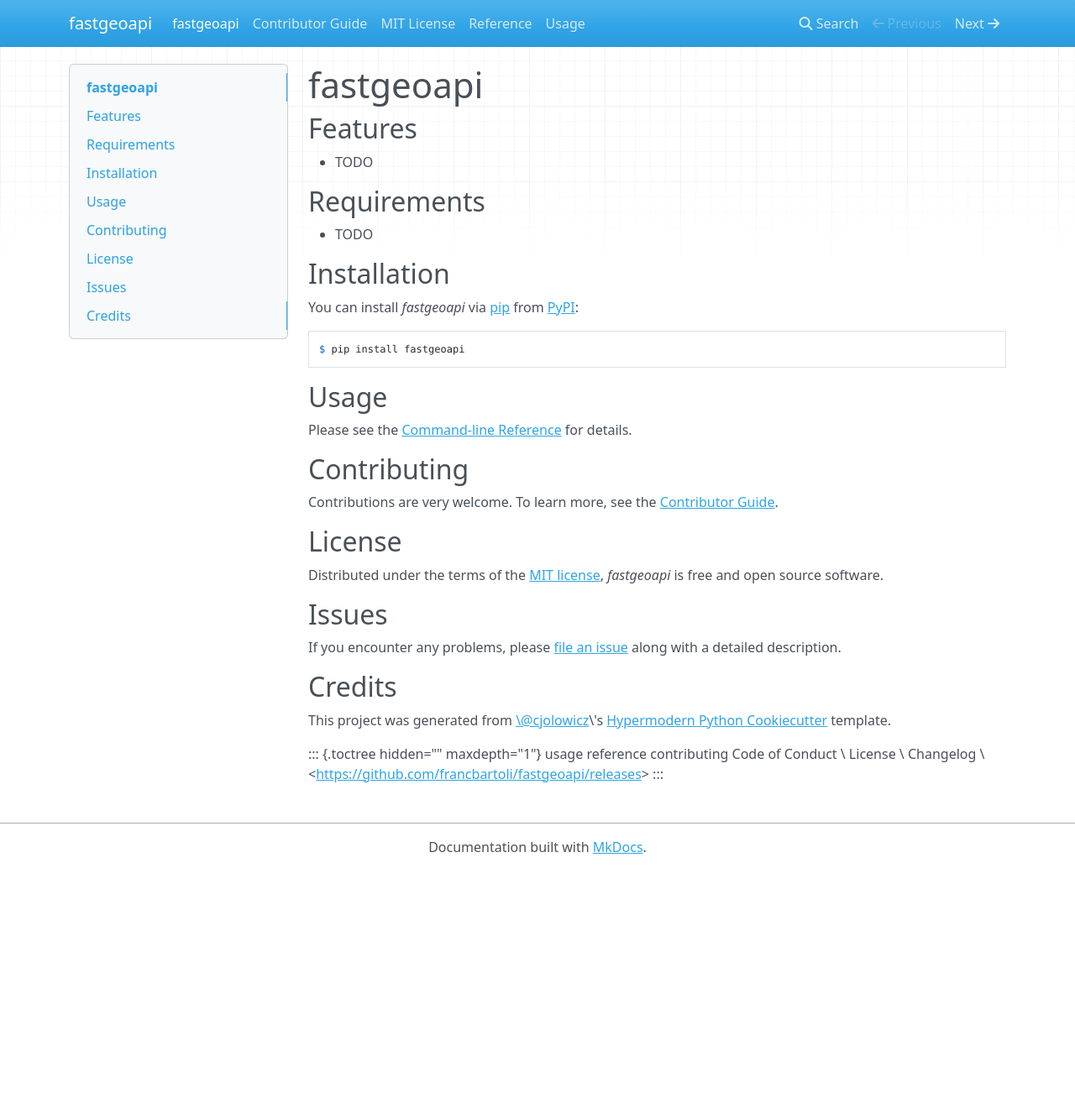
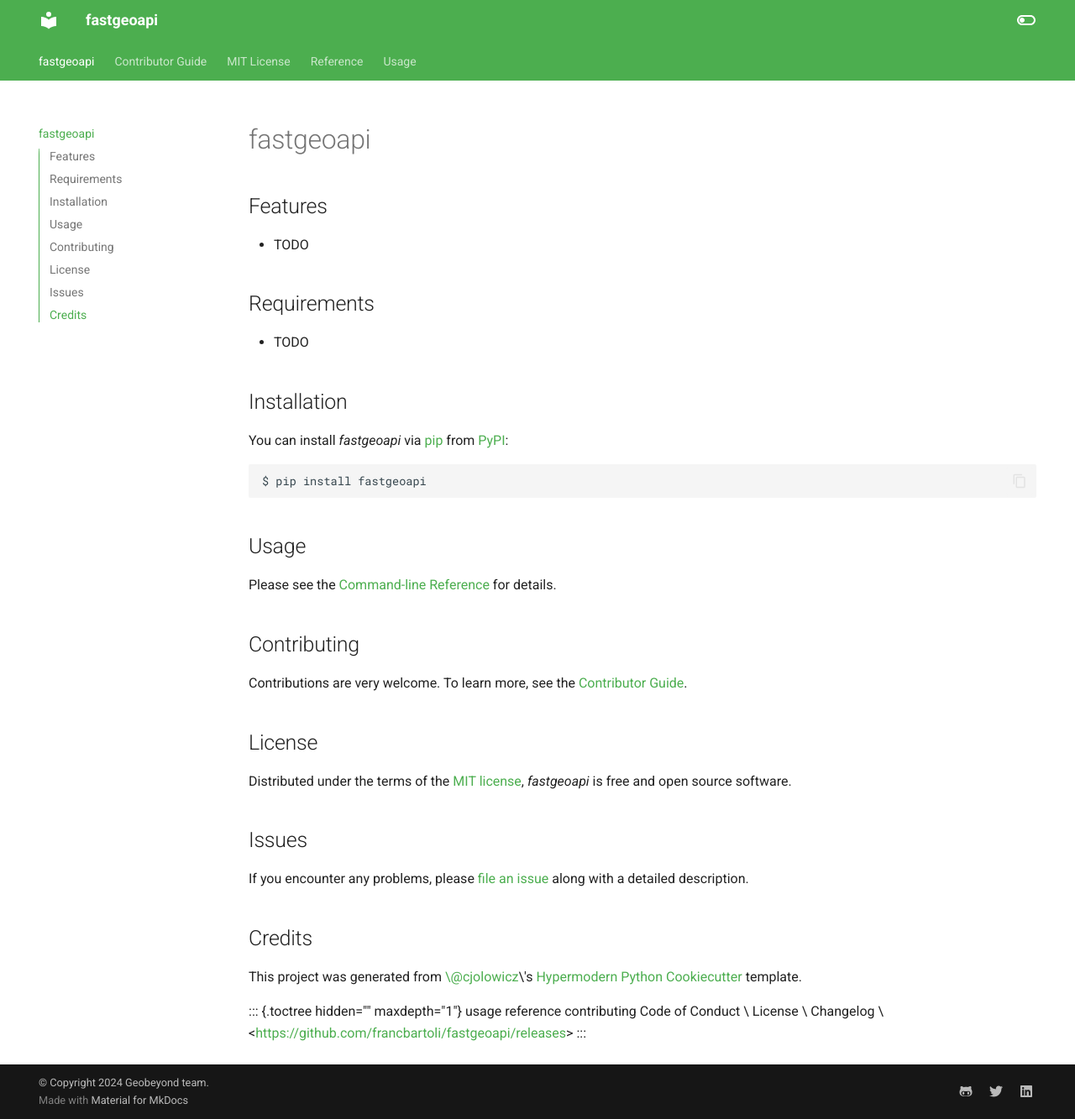
Before and after one commit to geobeyond/fastgeoapi, an MkDocs documentation site: the page built from docs/index.md, in a window 1280 px wide and 1333 px high. Shown: the whole window at 84% size. Built offline with MkDocs 1.6.1 and Material for MkDocs 9.7.7, drawn with Linux system fonts in a browser that asks for light colours; nearby versions of some CDN libraries.

```diff
--- /dev/null
+++ b/.spectral.yaml
@@ -0,0 +1 @@
+extends: ["spectral:oas"]
--- a/mkdocs.yml
+++ b/mkdocs.yml
@@ -1,3 +1,73 @@
 site_name: fastgeoapi
 docs_dir: docs
 site_dir: docs_build/site
+theme:
+  name: material
+  features:
+    - navigation.tabs
+    - navigation.sections
+    - toc.integrate
+    - navigation.top
+    - search.suggest
+    - search.highlight
+    - content.tabs.link
+    - content.code.annotation
+    - content.code.copy
+  language: en
+  palette:
+    - scheme: default
+      toggle:
+        icon: material/toggle-switch-off-outline
+        name: Switch to Dark Mode
+      primary: green
+      accent: red
+    - scheme: slate
+      toggle:
+        icon: material/toggle-switch
+        name: Switch to Light Mode
+      primary: green
+      accent: blue grey
+  icon:
+    admonition:
+      note: octicons/tag-16
+      abstract: octicons/checklist-16
+      info: octicons/info-16
+      tip: octicons/squirrel-16
+      success: octicons/check-16
+      question: octicons/question-16
+      warning: octicons/alert-16
+      failure: octicons/x-circle-16
+      danger: octicons/zap-16
+      bug: octicons/bug-16
+      example: octicons/beaker-16
+      quote: octicons/quote-16
+plugins:
+  - termynal:
+      prompt_literal_start:
+        - "$"
+extra:
+  social:
+    - icon: fontawesome/brands/github-alt
+      link: https://github.com/geobeyond
+    - icon: fontawesome/brands/twitter
+      link: https://twitter.com/geobeyond
+    - icon: fontawesome/brands/linkedin
+      link: https://www.linkedin.com/company/geobeyond
+
+      markdown_extensions:
+        - pymdownx.highlight:
+            anchor_linenums: true
+        - pymdownx.inlinehilite
+        - pymdownx.snippets
+        - admonition
+        - pymdownx.arithmatex:
+            generic: true
+        - footnotes
+        - pymdownx.details
+        - pymdownx.superfences
+        - pymdownx.mark
+        - attr_list
+        - pymdownx.emoji
+
+copyright: |
+  &copy; Copyright 2024 <a href="https://github.com/geobeyond">Geobeyond team</a>.
--- a/pyproject.toml
+++ b/pyproject.toml
@@ -39,6 +39,8 @@ pydantic-settings = "^2.1.0"
 authlib = "^1.3.0"
 cachetools = "^5.3.2"
 json-ref-dict = "^0.7.2"
+mkdocs-material = "^9.5.9"
+termynal = "^0.12.0"
 
 [tool.poetry.scripts]
 fastgeoapi = "cli:app"
@@ -71,6 +73,7 @@ mypy = "^1.5.0"
 commitizen = "^3.6.0"
 fencer = "^0.3.6"
 # jsonref = "^1.1.0"
+openapi-resolver = "^0.0.6"
 
 [tool.coverage.paths]
 source = [".", "*/site-packages"]
```
Also changed, not shown: 2 other files.
